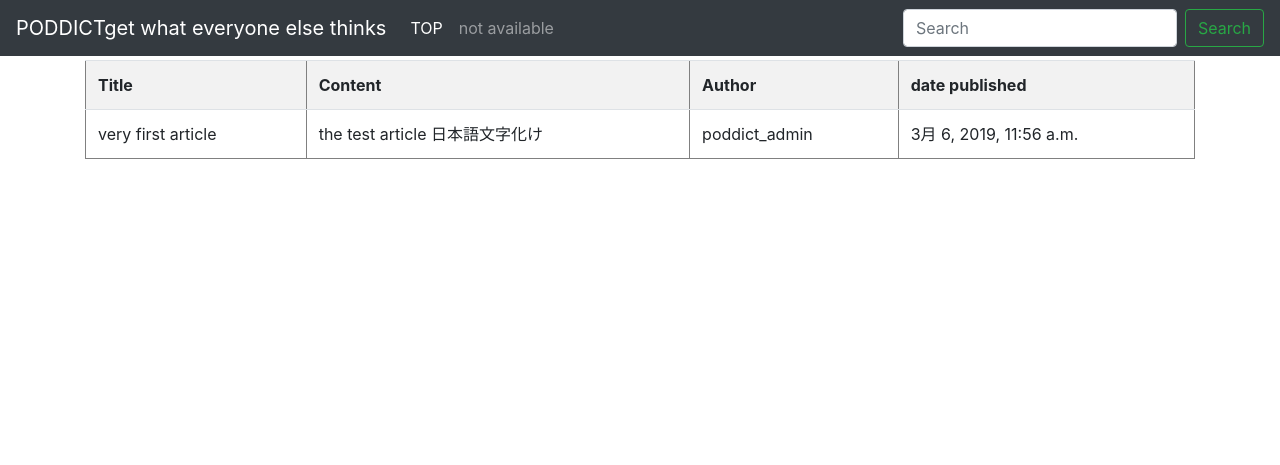
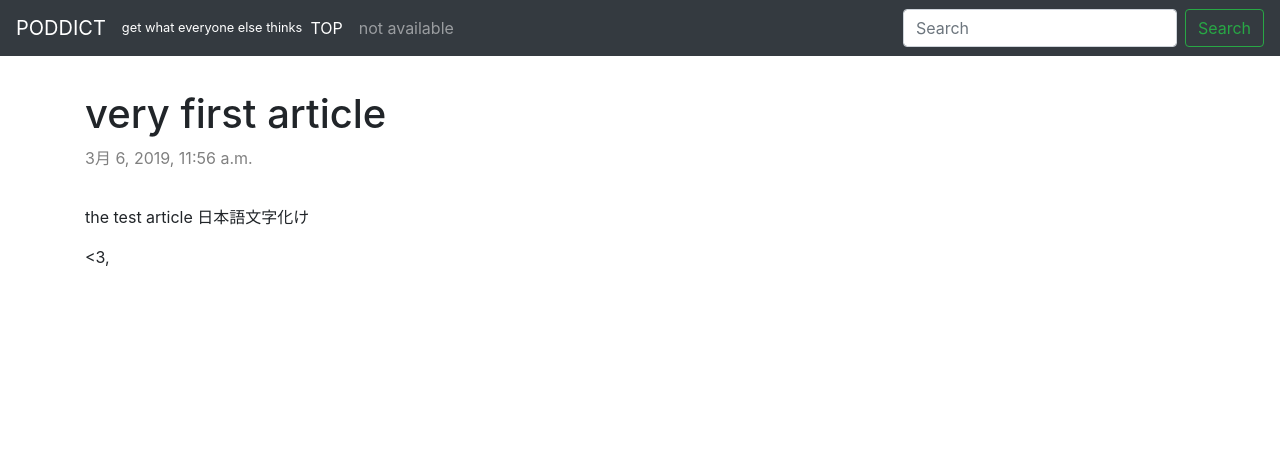
Before and after one commit to kobeydon/poddict, a Django app: page /index/view/1 in a window 1280 px wide. Shown: the top 465 px of the page. Run offline with Django 3.2, Linux system fonts and the light colour scheme; data comes from the database, SQL or seed files in the repository; some libraries are stand-ins or nearby versions.

Commit message:
apply new style

```diff
--- a/poddict/pdblog/templates/base.html
+++ b/poddict/pdblog/templates/base.html
@@ -5,21 +5,18 @@
   <head>
     <meta charset="utf-8">
     <meta name="viewport" content="width=device-width, initial-scale=1, shrink-to-fit=no">
-    <meta name="description" content="">
+    <meta name="description" content="poddict website">
     <meta name="author" content="">
     <link rel="icon" href="../../../../favicon.ico">
 
-    <title>Sticky Footer Navbar Template for Bootstrap</title>
+    <title>poddict base for Fixed navbar and sticky footer</title>
 
     <!-- Bootstrap core CSS -->
     <link href="{% static 'css/sticky-footer-navbar.css' %}" rel="stylesheet">
     <link href="{% static 'css/pd_bootstrap.css' %}" rel="stylesheet">
-    <style "text/css">
-    body > .container {
-      padding-top: 60px; on the body > .container.
-    }
-    </style>
+
     <!-- Custom styles for this template -->
+
   </head>
 
   <body>
@@ -27,7 +24,8 @@
     <header>
       <!-- Fixed navbar -->
       <nav class="navbar navbar-expand-md navbar-dark fixed-top bg-dark">
-        <a class="navbar-brand" href="{% url 'pdblog:article_list' %}">PODDICT<span>get what everyone else thinks</span></a>
+        <a class="navbar-brand" href="{% url 'pdblog:article_list' %}">PODDICT</a>
+        <small style="Color:white">get what everyone else thinks</small>
         <button class="navbar-toggler" type="button" data-toggle="collapse" data-target="#navbarCollapse" aria-controls="navbarCollapse" aria-expanded="false" aria-label="Toggle navigation">
           <span class="navbar-toggler-icon"></span>
         </button>
--- a/poddict/static/scss/pd_bootstrap.scss
+++ b/poddict/static/scss/pd_bootstrap.scss
@@ -40,3 +40,17 @@
 @import "carousel";
 @import "utilities";
 @import "print";
+
+
+body > .container {
+  padding-top: 90px;
+}
+
+.post{}
+.post > .pubdate {
+  padding-top:25px;
+  color: gray;
+}
+.post > .text {
+  padding-top: 35px;
+}
--- a/poddict/templates/pdblog/detail.html
+++ b/poddict/templates/pdblog/detail.html
@@ -1,18 +1,13 @@
 {% extends "pdblog/base.html" %}
 {% block contents %}
-  <table border="1" class="table table-striped">
-    <tr>
-      <th>Title</th>
-      <th>Content</th>
-      <th>Author</th>
-      <th>date published</th>
-    </tr>
-    <tr>
-      <td>{{ article_detail.title }}</td>
-      <td>{{ article_detail.text }}</td>
-      <td>{{ article_detail.writer}}</td>
-      <td>{{ article_detail.pub_date}}</td>
-    </tr>
 
-  </table>
-  {% endblock contents %}
+<div>
+  <div class="post">
+      <h1>
+        {{ article_detail.title }}
+      </h1>
+      <span class="pubdate">{{ article_detail.pub_date }}</span>
+      <p class="text">{{ article_detail.text }}</p>&lt;3,<br />
+  </div>
+
+{% endblock contents %}
```
Also changed, not shown: poddict/static/css/pd_bootstrap.css, 2 other files.
